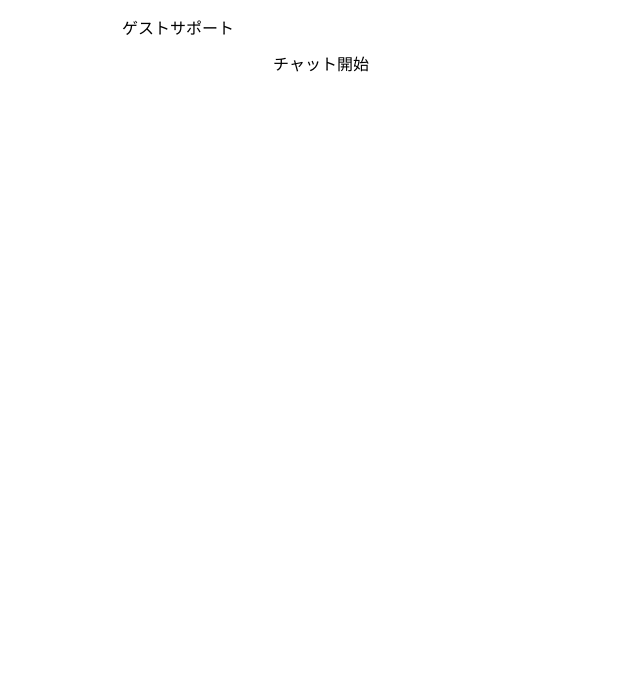
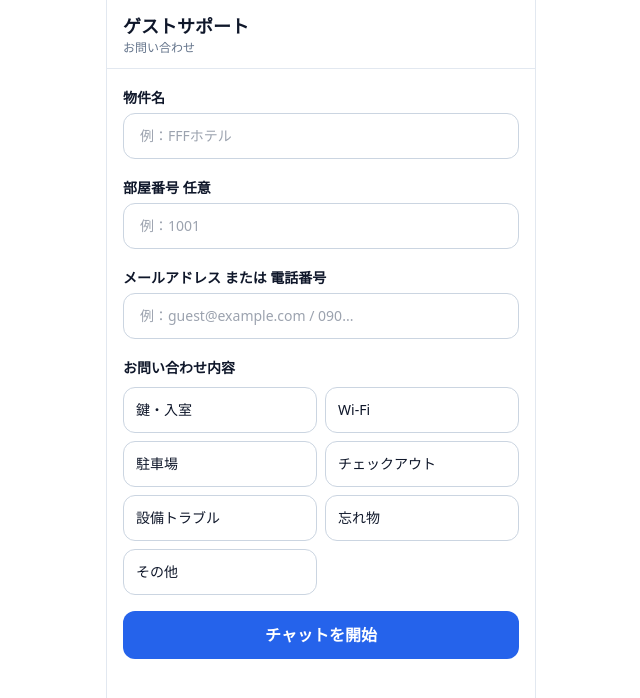
Before and after one commit to murakami567/gusk-chat-system, a React (Vite) app in the folder frontend/: page / in a window 1280 px wide. Shown: the top 698 px of the page, without its empty margins (319-959 px from the left). Built offline with nearby package versions, Linux system fonts and the light colour scheme.

Commit message:
Update main.jsx

```diff
--- a/frontend/src/main.jsx
+++ b/frontend/src/main.jsx
@@ -326,19 +326,54 @@ function OperatorPage() {
 }
 
 function GuestPage() {
+  const params = new URLSearchParams(window.location.search);
+
+  const propertyFromUrl = params.get("property") || "";
+  const roomFromUrl = params.get("room") || "";
+  const isStayLink = Boolean(propertyFromUrl && roomFromUrl);
+
   const [roomId, setRoomId] = useState(null);
+  const [propertyName, setPropertyName] = useState(propertyFromUrl);
+  const [roomNumber, setRoomNumber] = useState(roomFromUrl);
+  const [guestContact, setGuestContact] = useState("");
+  const [category, setCategory] = useState("");
   const [message, setMessage] = useState("");
   const [messages, setMessages] = useState([]);
 
+  const categories = [
+    "鍵・入室",
+    "Wi-Fi",
+    "駐車場",
+    "チェックアウト",
+    "設備トラブル",
+    "忘れ物",
+    "その他",
+  ];
+
   async function startChat() {
+    if (!propertyName.trim()) {
+      alert("物件名を入力してください");
+      return;
+    }
+
+    if (!guestContact.trim()) {
+      alert("メールアドレスまたは電話番号を入力してください");
+      return;
+    }
+
+    if (!category) {
+      alert("お問い合わせ内容を選択してください");
+      return;
+    }
+
     const res = await fetch(`${API_BASE}/guest/chat/start`, {
       method: "POST",
       headers: { "Content-Type": "application/json" },
       body: JSON.stringify({
         property_name: propertyName,
-  room_number: roomNumber,
+        room_number: roomNumber || "未設定",
         guest_contact: guestContact,
-  category: category,
+        category,
       }),
     });
 
@@ -349,6 +384,7 @@ function GuestPage() {
 
   async function loadMessages(id = roomId) {
     if (!id) return;
+
     const res = await fetch(`${API_BASE}/guest/chat/${id}/messages`);
     const data = await res.json();
     setMessages(data.messages || []);
@@ -360,41 +396,155 @@ function GuestPage() {
     await fetch(`${API_BASE}/guest/chat/${roomId}/messages`, {
       method: "POST",
       headers: { "Content-Type": "application/json" },
-      body: JSON.stringify({ sender_type: "guest", message }),
+      body: JSON.stringify({
+        sender_type: "guest",
+        message,
+      }),
     });
 
     setMessage("");
     loadMessages(roomId);
   }
 
+  useEffect(() => {
+    if (!roomId) return;
+
+    const timer = setInterval(() => {
+      loadMessages(roomId);
+    }, 3000);
+
+    return () => clearInterval(timer);
+  }, [roomId]);
+
   return (
-    <div style={{ maxWidth: 430, margin: "0 auto", minHeight: "100vh", padding: 16 }}>
-      <h2>ゲストサポート</h2>
+    <div className="min-h-screen bg-white text-slate-900 flex justify-center">
+      <div className="w-full max-w-[430px] min-h-screen border-x border-slate-200 flex flex-col">
+        <header className="sticky top-0 z-10 bg-white border-b border-slate-200 px-4 py-3">
+          <h1 className="font-bold text-lg">ゲストサポート</h1>
+          <p className="text-xs text-slate-500">
+            {isStayLink ? `${propertyName} / ${roomNumber}号室` : "お問い合わせ"}
+          </p>
+        </header>
 
+        <main className="flex-1 overflow-y-auto px-4 py-4 space-y-4 pb-28">
           {!roomId && (
-        <button onClick={startChat} style={{ width: "100%", padding: 12 }}>
-          チャット開始
+            <section className="space-y-4">
+              {isStayLink ? (
+                <div className="rounded-2xl bg-slate-50 border border-slate-200 p-4">
+                  <div className="text-sm text-slate-500">滞在中のお問い合わせ</div>
+                  <div className="mt-1 font-bold">{propertyName}</div>
+                  <div className="text-sm text-slate-600">{roomNumber}号室</div>
+                </div>
+              ) : (
+                <>
+                  <div>
+                    <label className="text-sm font-bold">物件名</label>
+                    <input
+                      value={propertyName}
+                      onChange={(e) => setPropertyName(e.target.value)}
+                      className="mt-1 w-full rounded-xl border border-slate-300 px-4 py-3 text-sm outline-none"
+                      placeholder="例：FFFホテル"
+                    />
+                  </div>
+
+                  <div>
+                    <label className="text-sm font-bold">部屋番号 任意</label>
+                    <input
+                      value={roomNumber}
+                      onChange={(e) => setRoomNumber(e.target.value)}
+                      className="mt-1 w-full rounded-xl border border-slate-300 px-4 py-3 text-sm outline-none"
+                      placeholder="例：1001"
+                    />
+                  </div>
+                </>
+              )}
+
+              <div>
+                <label className="text-sm font-bold">メールアドレス または 電話番号</label>
+                <input
+                  value={guestContact}
+                  onChange={(e) => setGuestContact(e.target.value)}
+                  className="mt-1 w-full rounded-xl border border-slate-300 px-4 py-3 text-sm outline-none"
+                  placeholder="例：guest@example.com / 090..."
+                />
+              </div>
+
+              <div>
+                <label className="text-sm font-bold">お問い合わせ内容</label>
+                <div className="grid grid-cols-2 gap-2 mt-2">
+                  {categories.map((item) => (
+                    <button
+                      key={item}
+                      onClick={() => setCategory(item)}
+                      className={`rounded-xl border px-3 py-3 text-sm text-left ${
+                        category === item
+                          ? "bg-blue-600 text-white border-blue-600"
+                          : "bg-white border-slate-300"
+                      }`}
+                    >
+                      {item}
                     </button>
+                  ))}
+                </div>
+              </div>
+
+              <button
+                onClick={startChat}
+                className="w-full rounded-xl bg-blue-600 text-white py-3 font-bold"
+              >
+                チャットを開始
+              </button>
+            </section>
           )}
 
           {roomId && (
             <>
-          <p>チャットID: {roomId}</p>
-
-          <div style={{ border: "1px solid #ddd", borderRadius: 8, padding: 12, minHeight: 300 }}>
-            {messages.map((m) => (
-              <div key={m.id} style={{ marginBottom: 8 }}>
-                <b>{m.sender_type}</b>: {m.message}
-              </div>
-            ))}
+              <div className="rounded-xl bg-slate-50 border border-slate-200 p-3 text-xs text-slate-500">
+                チャットID：{roomId} / {propertyName} {roomNumber && `${roomNumber}号室`}
               </div>
 
-          <div style={{ display: "flex", gap: 8, marginTop: 12 }}>
-            <input value={message} onChange={(e) => setMessage(e.target.value)} style={{ flex: 1, padding: 10 }} placeholder="メッセージ" />
-            <button onClick={sendMessage}>送信</button>
+              <div className="space-y-3">
+                {messages.map((m) => {
+                  const isGuest = m.sender_type === "guest";
+
+                  return (
+                    <div key={m.id} className={`flex ${isGuest ? "justify-end" : "justify-start"}`}>
+                      <div
+                        className={`max-w-[82%] rounded-2xl px-4 py-3 text-sm ${
+                          isGuest
+                            ? "bg-blue-600 text-white"
+                            : "bg-slate-100 text-slate-800"
+                        }`}
+                      >
+                        <div>{m.message}</div>
+                      </div>
+                    </div>
+                  );
+                })}
               </div>
             </>
           )}
+        </main>
+
+        {roomId && (
+          <footer className="fixed bottom-0 left-1/2 -translate-x-1/2 w-full max-w-[430px] bg-white border-t border-slate-200 p-3">
+            <div className="flex gap-2">
+              <input
+                value={message}
+                onChange={(e) => setMessage(e.target.value)}
+                className="flex-1 rounded-xl border border-slate-300 px-4 py-3 text-sm outline-none"
+                placeholder="メッセージを入力"
+              />
+              <button
+                onClick={sendMessage}
+                className="rounded-xl bg-blue-600 text-white px-4 font-bold"
+              >
+                送信
+              </button>
+            </div>
+          </footer>
+        )}
+      </div>
     </div>
   );
 }
```
Lines whose indentation alone changed are shown as unchanged.
